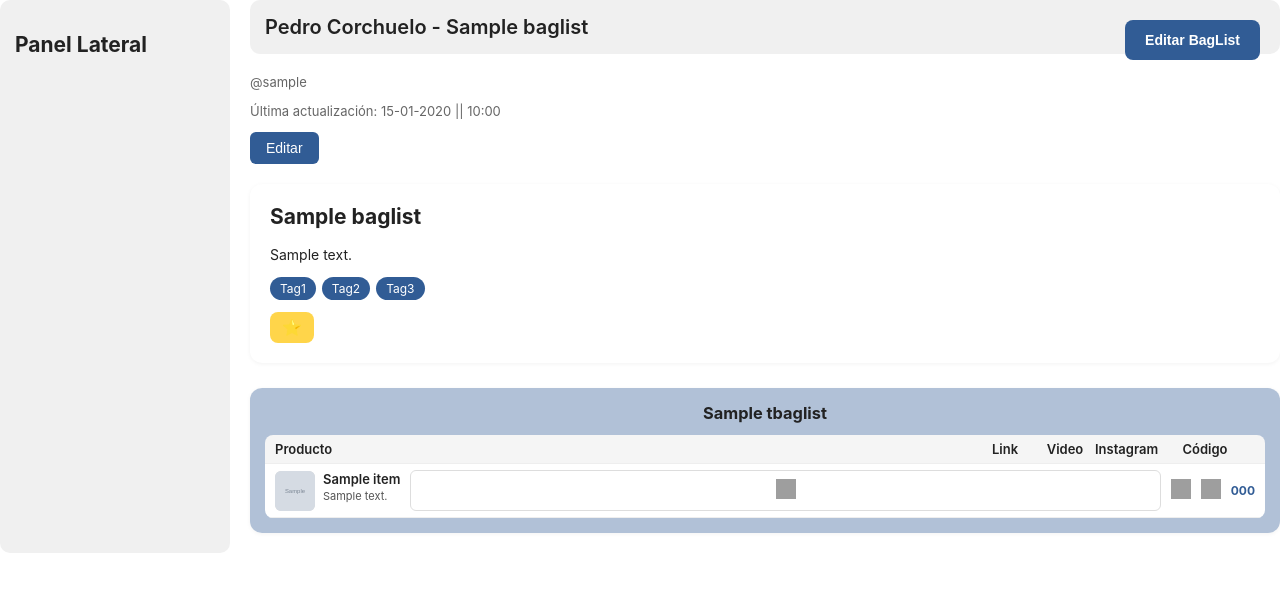
After one commit to excusasclub/liser-django, a Django app: page /baglists/1/ in a window 1280 px wide. The commit adds this page. Shown: the top 592 px of the page. Run offline with Django 5.2, Linux system fonts and the light colour scheme; a user stored in the database is signed in; tables that the repository leaves empty hold one stand-in row (values such as "Sample post"); grey boxes marked "Sample" are stand-in pictures; parts of the project's set-up code (start-up, migrations or seed data) failed here and were passed over; grey boxes are pictures that could not be loaded.

Commit message:
Vista Panel lateral solo diseño

```diff
--- a/core/static/app/css/baglist.css
+++ b/core/static/app/css/baglist.css
@@ -219,3 +219,19 @@ body {
     color: #666;
     margin-top: 6px;
 }
+
+/* Botón para acceder al panel de edición */
+.edit-panel-btn2 {
+    padding: 8px 16px;
+    border: none;
+    background: #315C95;
+    color: white;
+    border-radius: 6px;
+    cursor: pointer;
+    font-size: 14px;
+    font-weight: 500;
+}
+
+.edit-panel-btn2:hover {
+    background: #2a4f82;
+}
--- /dev/null
+++ b/core/static/app/css/baglistedition.css
@@ -0,0 +1,396 @@
+/* ===== Panel Edition - baglistedition.css ===== */
+
+/* Panel deslizante */
+.edition-panel {
+    position: fixed;
+    top: 0;
+    right: -800px;
+    width: 680px;
+    height: 100vh;
+    background: #ffffff;
+    box-shadow: -4px 0 20px rgba(0,0,0,0.15);
+    transition: right 0.3s ease;
+    z-index: 1000;
+    overflow-y: auto;
+    font-family: 'Inter', sans-serif;
+    font-size: 14px;
+    color: #222;
+}
+
+.edition-panel.active {
+    right: 0;
+}
+
+/* Header del panel */
+.panel-header {
+    display: flex;
+    justify-content: space-between;
+    align-items: center;
+    padding: 20px;
+    background: #f0f0f0;
+    border-bottom: 1px solid #eee;
+    position: sticky;
+    top: 0;
+    z-index: 10;
+}
+
+.panel-header h2 {
+    margin: 0;
+    font-size: 20px;
+    font-weight: 600;
+    color: #222;
+}
+
+.close-panel {
+    background: none;
+    border: none;
+    font-size: 24px;
+    cursor: pointer;
+    color: #666;
+    width: 30px;
+    height: 30px;
+    display: flex;
+    align-items: center;
+    justify-content: center;
+    border-radius: 6px;
+    transition: background 0.2s;
+}
+
+.close-panel:hover {
+    background: #e0e0e0;
+}
+
+/* Contenido del panel */
+.panel-content {
+    padding: 0;
+}
+
+/* Secciones */
+section {
+    margin-bottom: 25px;
+}
+
+.section-header {
+    display: flex;
+    justify-content: space-between;
+    align-items: center;
+    padding: 15px 20px 10px;
+    border-bottom: 1px solid #eee;
+}
+
+.section-header h3 {
+    margin: 0;
+    font-size: 16px;
+    font-weight: 600;
+    color: #315C95;
+}
+
+.section-header h4 {
+    margin: 0;
+    font-size: 14px;
+    font-weight: 600;
+    color: #315C95;
+}
+
+/* Botón + */
+.add-btn {
+    width: 30px;
+    height: 30px;
+    border: none;
+    background: #315C95;
+    color: white;
+    border-radius: 6px;
+    cursor: pointer;
+    font-size: 18px;
+    font-weight: bold;
+    display: flex;
+    align-items: center;
+    justify-content: center;
+    transition: background 0.2s;
+}
+
+.add-btn:hover {
+    background: #2a4f82;
+}
+
+/* Tabla de BagLists */
+.baglist-table {
+    padding: 0 20px;
+}
+
+.baglist-row {
+    display: flex;
+    justify-content: space-between;
+    align-items: center;
+    padding: 12px 15px;
+    margin-bottom: 8px;
+    background: #f5f5f5;
+    border-radius: 8px;
+    transition: background 0.2s;
+}
+
+.baglist-row:hover {
+    background: #eaeaea;
+}
+
+.baglist-name {
+    font-weight: 500;
+    color: #222;
+}
+
+.edit-btn {
+    padding: 6px 12px;
+    border: none;
+    background: #315C95;
+    color: white;
+    border-radius: 6px;
+    cursor: pointer;
+    font-size: 12px;
+    transition: background 0.2s;
+}
+
+.edit-btn:hover {
+    background: #2a4f82;
+}
+
+/* Sección de edición de BagList */
+.baglist-edit-section {
+    background: #315c9560;
+    margin: 0;
+    padding: 20px;
+}
+
+.edit-form {
+    margin-top: 15px;
+}
+
+.form-row {
+    display: flex;
+    gap: 20px;
+    margin-bottom: 20px;
+    align-items: flex-start;
+}
+
+.form-group {
+    flex: 1;
+}
+
+.form-group label {
+    display: block;
+    margin-bottom: 6px;
+    font-weight: 500;
+    color: #222;
+    font-size: 13px;
+}
+
+.form-group input {
+    width: 100%;
+    padding: 8px 12px;
+    border: 1px solid #ddd;
+    border-radius: 6px;
+    font-size: 13px;
+    background: #fff;
+    box-sizing: border-box;
+}
+
+.form-group input:focus {
+    outline: none;
+    border-color: #315C95;
+}
+
+.visibility {
+    max-width: 150px;
+}
+
+.visibility-options {
+    background: #fff;
+    padding: 8px 12px;
+    border: 1px solid #ddd;
+    border-radius: 6px;
+    font-size: 13px;
+    color: #666;
+}
+
+.create-item-btn {
+    margin-left: 10px;
+    padding: 8px 12px;
+    border: none;
+    background: #ffd54a;
+    color: #222;
+    border-radius: 6px;
+    cursor: pointer;
+    font-size: 12px;
+    font-weight: 500;
+    transition: background 0.2s;
+}
+
+.create-item-btn:hover {
+    background: #ffcd2e;
+}
+
+/* tBagList section */
+.tbaglist-section {
+    margin-bottom: 20px;
+}
+
+.tbaglist-section label {
+    display: block;
+    margin-bottom: 8px;
+    font-weight: 500;
+    color: #222;
+    font-size: 13px;
+}
+
+.tbaglist-input {
+    width: calc(100% - 140px);
+    padding: 8px 12px;
+    border: 1px solid #ddd;
+    border-radius: 6px;
+    font-size: 13px;
+    background: #fff;
+    margin-right: 10px;
+}
+
+.tbaglist-input:focus {
+    outline: none;
+    border-color: #315C95;
+}
+
+.add-item-btn {
+    padding: 8px 12px;
+    border: none;
+    background: #315C95;
+    color: white;
+    border-radius: 6px;
+    cursor: pointer;
+    font-size: 12px;
+    transition: background 0.2s;
+}
+
+.add-item-btn:hover {
+    background: #2a4f82;
+}
+
+.save-baglist-btn {
+    width: 100%;
+    padding: 12px;
+    border: none;
+    background: #315C95;
+    color: white;
+    border-radius: 8px;
+    cursor: pointer;
+    font-size: 14px;
+    font-weight: 600;
+    transition: background 0.2s;
+    margin-top: 10px;
+}
+
+.save-baglist-btn:hover {
+    background: #2a4f82;
+}
+
+/* Sección de items */
+.items-section {
+    padding-bottom: 20px;
+}
+
+.items-container {
+    padding: 0 20px;
+}
+
+.item-form {
+    background: #fff;
+    border-radius: 8px;
+    padding: 15px;
+    margin-bottom: 15px;
+    box-shadow: 0 1px 4px rgba(0,0,0,0.05);
+    border: 1px solid #f0f0f0;
+}
+
+.item-row {
+    display: flex;
+    gap: 10px;
+    margin-bottom: 10px;
+    align-items: center;
+}
+
+.item-row:last-child {
+    margin-bottom: 0;
+}
+
+.item-name {
+    flex: 2;
+    padding: 8px 12px;
+    border: 1px solid #ddd;
+    border-radius: 6px;
+    font-size: 13px;
+    background: #fff;
+}
+
+.item-link {
+    flex: 1;
+    padding: 8px 12px;
+    border: 1px solid #ddd;
+    border-radius: 6px;
+    font-size: 13px;
+    background: #fff;
+}
+
+.item-link.image-link {
+    flex: 1;
+}
+
+.item-description {
+    flex: 2;
+    padding: 8px 12px;
+    border: 1px solid #ddd;
+    border-radius: 6px;
+    font-size: 13px;
+    background: #fff;
+}
+
+.item-name:focus,
+.item-link:focus,
+.item-description:focus {
+    outline: none;
+    border-color: #315C95;
+}
+
+/* Botón para abrir panel (temporal) */
+.open-panel-btn {
+    position: fixed;
+    top: 20px;
+    right: 20px;
+    padding: 12px 20px;
+    border: none;
+    background: #315C95;
+    color: white;
+    border-radius: 8px;
+    cursor: pointer;
+    font-size: 14px;
+    font-weight: 600;
+    transition: background 0.2s;
+    z-index: 500;
+}
+
+.open-panel-btn:hover {
+    background: #2a4f82;
+}
+
+/* Scrollbar personalizada para el panel */
+.edition-panel::-webkit-scrollbar {
+    width: 6px;
+}
+
+.edition-panel::-webkit-scrollbar-track {
+    background: #f1f1f1;
+}
+
+.edition-panel::-webkit-scrollbar-thumb {
+    background: #c1c1c1;
+    border-radius: 3px;
+}
+
+.edition-panel::-webkit-scrollbar-thumb:hover {
+    background: #a8a8a8;
+}
--- a/core/templates/core/baglist_detail.html
+++ b/core/templates/core/baglist_detail.html
@@ -5,12 +5,11 @@
     <meta charset="UTF-8">
     <title>{{ baglist.name }}</title>
     <link rel="stylesheet" href="{% static 'app/css/baglist.css' %}">
+    <link rel="stylesheet" href="{% static 'app/css/baglistedition.css' %}">
 </head>
 <body>
     <div class="container">
-        <!-- Panel lateral -->
         <aside class="sidebar">
-            <!-- Aquí irá contenido futuro -->
             <h2>Panel Lateral</h2>
         </aside>
 
@@ -25,6 +24,7 @@
             <div class="user-info">
                 <p>@{{ baglist.user.username }}</p>
                 <p>Última actualización: {{ baglist.updated_at|date:"d-m-Y || H:i" }}</p>
+                <button id="openPanel" class="edit-panel-btn2">Editar</button>
             </div>
 
             <!-- Bloque principal -->
@@ -122,5 +122,13 @@
         });
     }
     </script>
+    {% include 'core/baglist_edition.html' %}
+
+    <!-- JavaScript para el panel -->
+    <script>
+        document.getElementById('openPanel').addEventListener('click', function() {
+        document.getElementById('editionPanel').classList.add('active');
+        });
+    </script>
 </body>
 </html>
--- /dev/null
+++ b/core/templates/core/baglist_edition.html
@@ -0,0 +1,185 @@
+<!DOCTYPE html>
+<html lang="es">
+<head>
+    <meta charset="UTF-8">
+    <meta name="viewport" content="width=device-width, initial-scale=1.0">
+    <title>Editor de BagLists</title>
+    <link rel="stylesheet" href="baglistedition.css">
+</head>
+<body>
+    <!-- Panel lateral deslizante -->
+    <div id="editionPanel" class="edition-panel">
+        <div class="panel-header">
+            <h2>Editor de BagLists</h2>
+            <button class="close-panel" id="closePanel">&times;</button>
+        </div>
+
+        <div class="panel-content">
+            <!-- Sección Mis BagLists -->
+            <section class="baglist-section">
+                <div class="section-header">
+                    <h3>Mis BagLists</h3>
+                    <button class="add-btn" id="addBagList">+</button>
+                </div>
+
+                <div class="baglist-table">
+                    {% for baglist in baglists %}
+                    <div class="baglist-row">
+                        <span class="baglist-name">{{ baglist.name }}</span>
+                        <button class="edit-btn" data-id="{{ baglist.id }}">Editar</button>
+                    </div>
+                    {% empty %}
+                        <p style="padding: 15px; color:#666;">Todavía no tienes ninguna BagList</p>
+                    {% endfor %}
+                </div>
+            </section>
+
+            <!-- Sección Edición de BagList -->
+            <section class="baglist-edit-section" id="baglistEditSection">
+                <div class="section-header">
+                    <h4>Editando: <span id="editingBagListName">BagList 1</span></h4>
+                </div>
+
+                <div class="edit-form">
+                    <div class="form-row">
+                        <div class="form-group">
+                            <label>Nombre</label>
+                            <input type="text" id="baglistName" value="BagList 1">
+                            <button class="create-item-btn">Crear Item</button>
+                        </div>
+                        <div class="form-group visibility">
+                            <label>Etiqueta 1</label>
+                            <div class="visibility-options">
+                                <span>Visibilidad pública</span>
+                            </div>
+                        </div>
+                    </div>
+
+                    <div class="tbaglist-section">
+                        <label>tBagList 1</label>
+                        <input type="text" value="Item 1" class="tbaglist-input">
+                        <button class="add-item-btn">+ Agregar Item</button>
+                    </div>
+
+                    <button class="save-baglist-btn">Guardar Nueva BagList</button>
+                </div>
+            </section>
+
+            <!-- Sección Mis Items -->
+            <section class="items-section">
+                <div class="section-header">
+                    <h3>Mis Items</h3>
+                </div>
+
+                <div class="items-container">
+                    <!-- Item 1 -->
+                    <div class="item-form">
+                        <div class="item-row">
+                            <input type="text" placeholder="Nombre" value="Item 1" class="item-name">
+                            <button class="link-btn">Link Url</button>
+                            <button class="link-btn">Link Video</button>
+                            <button class="link-btn">Link Ig</button>
+                        </div>
+                        <div class="item-row">
+                            <button class="link-btn image-btn">Link Imagen</button>
+                            <input type="text" placeholder="Descripción" class="item-description">
+                        </div>
+                    </div>
+
+                    <!-- Item 2 -->
+                    <div class="item-form">
+                        <div class="item-row">
+                            <input type="text" placeholder="Nombre" value="Item 2" class="item-name">
+                            <button class="link-btn">Link Url</button>
+                            <button class="link-btn">Link Video</button>
+                            <button class="link-btn">Link Ig</button>
+                        </div>
+                        <div class="item-row">
+                            <button class="link-btn image-btn">Link Imagen</button>
+                            <input type="text" placeholder="Descripción" class="item-description">
+                        </div>
+                    </div>
+
+                    <!-- Item 3 -->
+                    <div class="item-form">
+                        <div class="item-row">
+                            <input type="text" placeholder="Nombre" value="Item 3" class="item-name">
+                            <button class="link-btn">Link Url</button>
+                            <button class="link-btn">Link Video</button>
+                            <button class="link-btn">Link Ig</button>
+                        </div>
+                        <div class="item-row">
+                            <button class="link-btn image-btn">Link Imagen</button>
+                            <input type="text" placeholder="Descripción" class="item-description">
+                        </div>
+                    </div>
+
+                    <!-- Item 4 -->
+                    <div class="item-form">
+                        <div class="item-row">
+                            <input type="text" placeholder="Nombre" value="Item 4" class="item-name">
+                            <button class="link-btn">Link Url</button>
+                            <button class="link-btn">Link Video</button>
+                            <button class="link-btn">Link Ig</button>
+                        </div>
+                        <div class="item-row">
+                            <button class="link-btn image-btn">Link Imagen</button>
+                            <input type="text" placeholder="Descripción" class="item-description">
+                        </div>
+                    </div>
+
+                    <!-- Item 5 -->
+                    <div class="item-form">
+                        <div class="item-row">
+                            <input type="text" placeholder="Nombre" value="Item 5" class="item-name">
+                            <button class="link-btn">Link Url</button>
+                            <button class="link-btn">Link Video</button>
+                            <button class="link-btn">Link Ig</button>
+                        </div>
+                        <div class="item-row">
+                            <button class="link-btn image-btn">Link Imagen</button>
+                            <input type="text" placeholder="Descripción" class="item-description">
+                        </div>
+                    </div>
+
+                    <!-- Item 6 -->
+                    <div class="item-form">
+                        <div class="item-row">
+                            <input type="text" placeholder="Nombre" value="Item 6" class="item-name">
+                            <input type="text" placeholder="Link Url" value="Item 7" class="item-name">
+                            <input type="text" placeholder="Link Video" value="Item 8" class="item-name">
+                            <input type="text" placeholder="Link Ig" value="Item 9" class="item-name">
+                        </div>
+                        <div class="item-row">
+                            <button class="link-btn image-btn">Link Imagen</button>
+                            <input type="text" placeholder="Descripción" class="item-description">
+                        </div>
+                    </div>
+                </div>
+            </section>
+        </div>
+    </div>
+
+    <button id="openPanel" class="open-panel-btn">Editar BagList</button>
+
+    <script>
+        //JavaScript básico para mostrar/ocultar panel
+        document.getElementById('openPanel').addEventListener('click', function() {
+            document.getElementById('editionPanel').classList.add('active');
+        });
+
+        document.getElementById('closePanel').addEventListener('click', function() {
+            document.getElementById('editionPanel').classList.remove('active');
+        });
+
+        // Simular edición de BagList
+        document.querySelectorAll('.edit-btn').forEach(btn => {
+            btn.addEventListener('click', function() {
+                const baglistName = this.previousElementSibling.textContent;
+                document.getElementById('editingBagListName').textContent = baglistName;
+                document.getElementById('baglistName').value = baglistName;
+            });
+        });
+    </script>
+</body>
+</html>
--- a/core/urls.py
+++ b/core/urls.py
@@ -4,5 +4,6 @@ from . import views
 app_name = 'core'
 
 urlpatterns = [
-    path('baglist/<int:baglist_id>/', views.baglist_detail, name='baglist_detail'),
+    path('baglists/', views.baglist_edition, name='baglist_edition'),
+    path('baglists/<int:baglist_id>/', views.baglist_detail, name='baglist_detail'),
 ]
--- a/core/views.py
+++ b/core/views.py
@@ -3,9 +3,22 @@ from .models import BagList
 
 def baglist_detail(request, baglist_id):
     baglist = get_object_or_404(BagList, id=baglist_id)
-    tbaglists = baglist.tbaglists.all()  # Trae todas las sublistas
+    tbaglists = baglist.tbaglists.all()  # Sublistas de la baglist actual
+
+    # Todas las BagLists del usuario para la sección "Mis BagLists"
+    baglists = BagList.objects.filter(user=request.user)
+
     context = {
         'baglist': baglist,
         'tbaglists': tbaglists,
+        'baglists': baglists,  # <-- Aquí
     }
     return render(request, 'core/baglist_detail.html', context)
+
+def baglist_edition(request):
+    # Todas las BagLists del usuario
+    baglists = BagList.objects.filter(user=request.user)
+    context = {
+        'baglists': baglists,
+    }
+    return render(request, 'core/baglist_edition.html', context)
```
